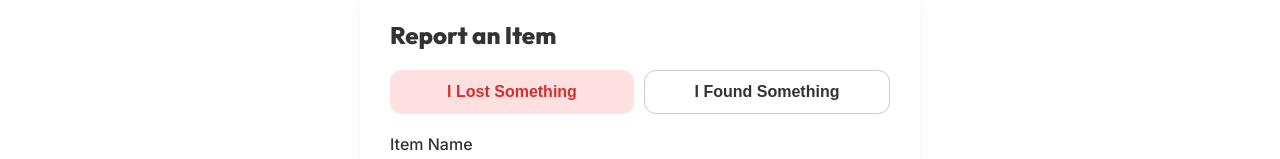
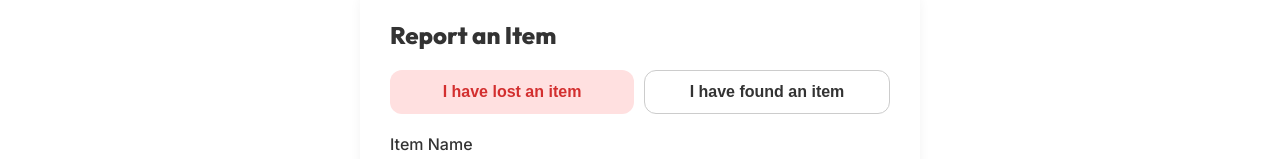
Before and after one commit to mr-jayesh/campus-lost-and-found, a React (Vite) app in the folder frontend/: page / in a window 1280 px wide. Both pictures are taken after a click on the link "Report Item". Shown: the part 120-279 px from the top of the page. Built offline with nearby package versions, Linux system fonts and the light colour scheme.

Commit message:
fix: correct textarea overflow and update button text

```diff
--- a/frontend/src/App.jsx
+++ b/frontend/src/App.jsx
@@ -108,14 +108,14 @@ function App() {
                 style={{ flex: 1, backgroundColor: reportType === 'lost' ? '#ffe0e0' : 'transparent', color: reportType === 'lost' ? '#d32f2f' : 'var(--text-color)', border: reportType === 'lost' ? 'none' : '1px solid #ccc' }}
                 onClick={(e) => { e.preventDefault(); setReportType('lost'); }}
               >
-                I Lost Something
+                I have lost an item
               </button>
               <button
                 className="btn btn-secondary"
                 style={{ flex: 1, backgroundColor: reportType === 'found' ? '#e0f7fa' : 'transparent', color: reportType === 'found' ? '#00838f' : 'var(--text-color)', border: reportType === 'found' ? 'none' : '1px solid #ccc' }}
                 onClick={(e) => { e.preventDefault(); setReportType('found'); }}
               >
-                I Found Something
+                I have found an item
               </button>
             </div>
             <form>
@@ -123,7 +123,7 @@ function App() {
               <input type="text" placeholder="E.g., Black iPhone 14" className="input-field" />
 
               <label style={{ fontWeight: '500', marginBottom: '5px', display: 'block' }}>Description</label>
-              <textarea placeholder="Provide a brief description..." className="input-field" style={{ minHeight: '100px', borderRadius: '15px' }}></textarea>
+              <textarea placeholder="Provide a brief description..." className="input-field" style={{ minHeight: '100px', borderRadius: '15px', resize: 'vertical', maxWidth: '100%' }}></textarea>
 
               <label style={{ fontWeight: '500', marginBottom: '5px', display: 'block' }}>Location</label>
               <input type="text" placeholder="Where was it lost/found?" className="input-field" />
```
